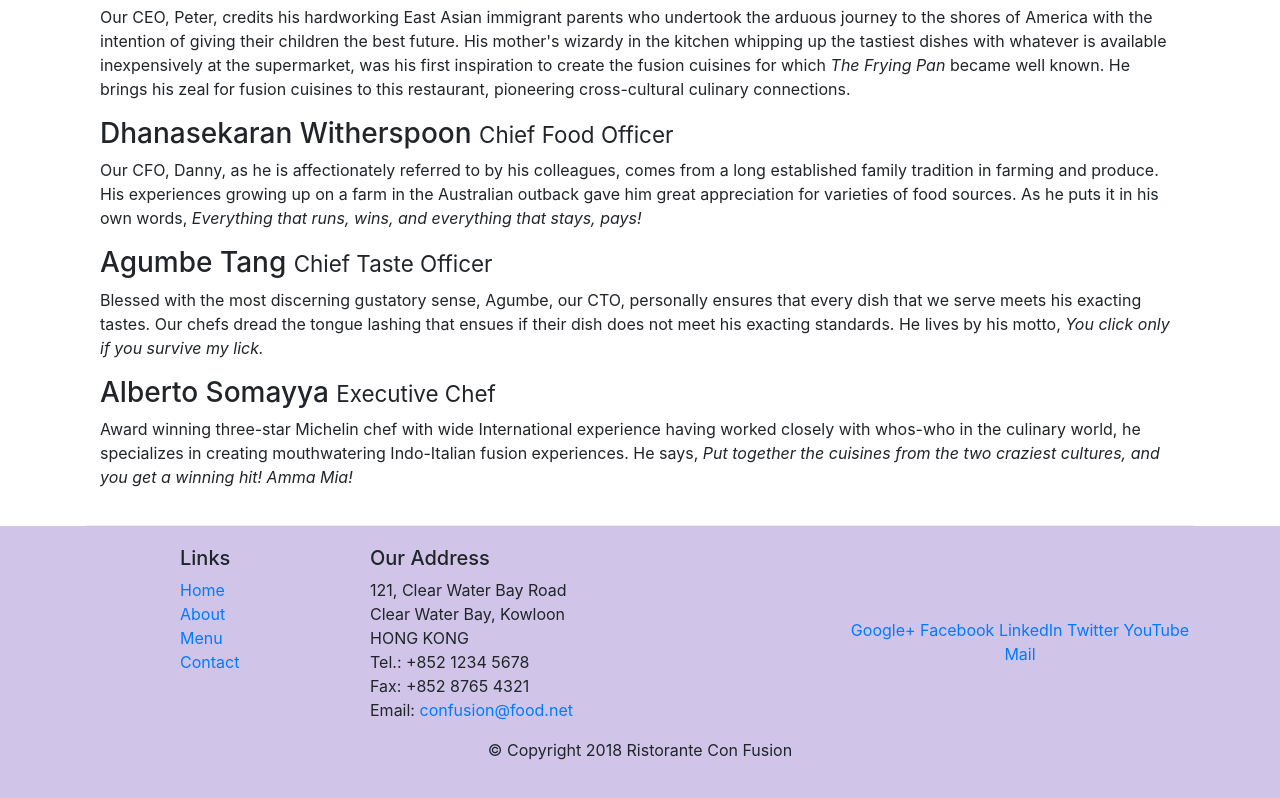
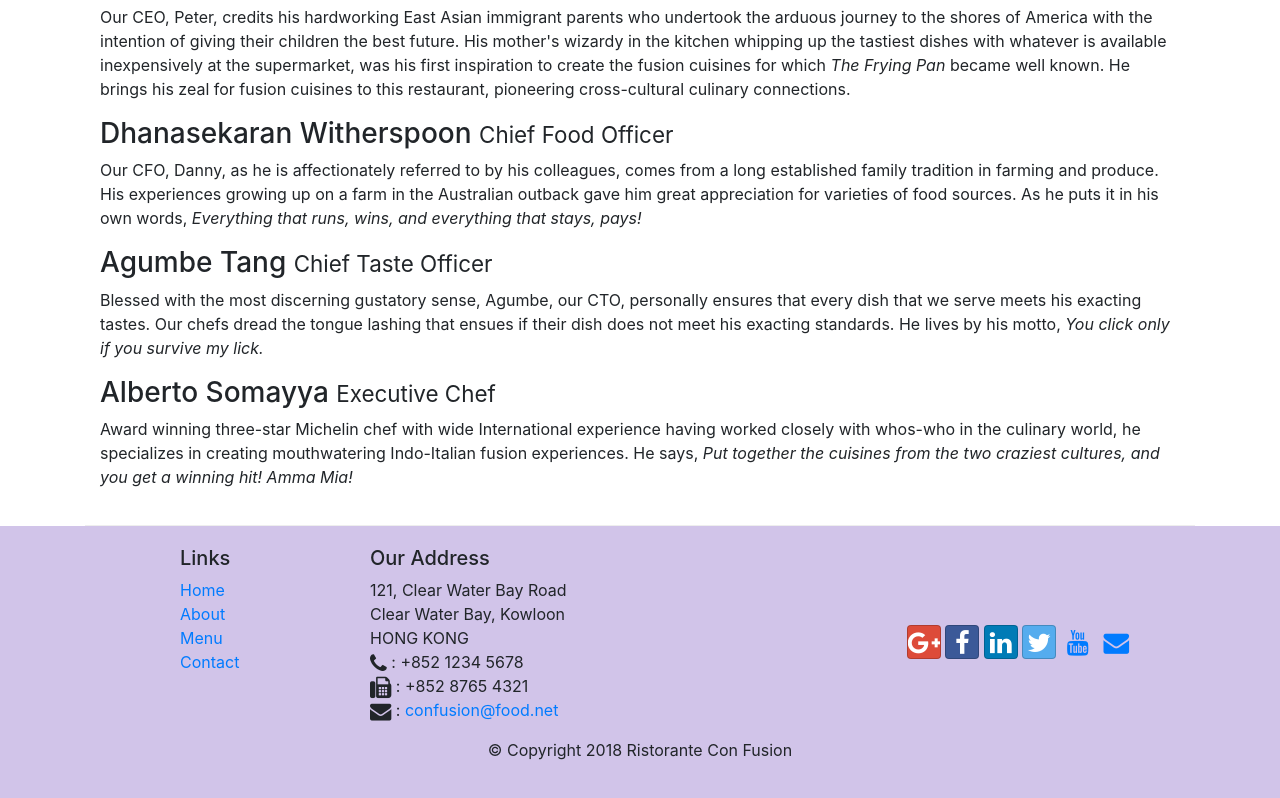
Before and after one commit to ramcalm/Restaurant-Blog, a website: page aboutus.html in a window 1280 px wide. Shown: the part 944-1742 px from the top of the page. Drawn offline with nearby package versions, Linux system fonts and the light colour scheme.

Commit message:
Icon Fonts

```diff
--- a/aboutus.html
+++ b/aboutus.html
@@ -8,6 +8,8 @@
     <meta http-equiv="x-ua-compatible" content="ie=edge">
     <!-- Bootstrap CSS -->
     <link rel="stylesheet" href="node_modules/bootstrap/dist/css/bootstrap.min.css">
+    <link rel="stylesheet"  href="node_modules/font-awesome/css/font-awesome.min.css">
+    <link rel="stylesheet" href="node_modules/bootstrap-social/bootstrap-social.css">
     <link rel="stylesheet" href="CSS/styles.css">
     <title>Ristorante Con Fusion: About Us</title>
 
@@ -22,10 +24,10 @@
             <a class="navbar-brand mr-auto" href="index.html">Ristorante Con Fusion</a>
             <div class="collapse navbar-collapse" id="Navbar">
                 <ul class="navbar-nav mr-auto">
-                    <li class="nav-item"><a class="nav-link" href="index.html">Home</a></li>
-                    <li class="nav-item active"><a class="nav-link" href="aboutus.html">About</a></li>
-                    <li class="nav-item"><a class="nav-link" href="#">Menu</a></li>
-                    <li class="nav-item"><a class="nav-link" href="#">Contact</a></li>
+                    <li class="nav-item active"><a class="nav-link" href="index.html"><span class="fa fa-home fa-lg"></span>&nbsp;Home</a></li>
+                    <li class="nav-item"><a class="nav-link" href="aboutus.html"><span class="fa fa-info fa-lg"></span>&nbsp;About</a></li>
+                    <li class="nav-item"><a class="nav-link" href="#"><span class="fa fa-list fa-lg"></span>&nbsp;Menu</a></li>
+                    <li class="nav-item"><a class="nav-link" href="#"><span class="fa fa-address-card fa-lg"></span>&nbsp;Contact</a></li>
                 </ul>
             </div>
         </div>
@@ -101,19 +103,19 @@
 		              121, Clear Water Bay Road<br>
 		              Clear Water Bay, Kowloon<br>
 		              HONG KONG<br>
-		              Tel.: +852 1234 5678<br>
-		              Fax: +852 8765 4321<br>
-		              Email: <a href="mailto:confusion@food.net">confusion@food.net</a>
+		              <i class="fa fa-phone fa-lg"></i> : +852 1234 5678<br>
+		              <i class="fa fa-fax fa-lg"></i> : +852 8765 4321<br>
+		              <i class="fa fa-envelope fa-lg"></i> : <a href="mailto:confusion@food.net">confusion@food.net</a>
 		           </address>
                 </div>
                 <div class="col-12 col-sm-4 align-self-center">
                     <div class="text-center">
-                        <a href="http://google.com/+">Google+</a>
-                        <a href="http://www.facebook.com/profile.php?id=">Facebook</a>
-                        <a href="http://www.linkedin.com/in/">LinkedIn</a>
-                        <a href="http://twitter.com/">Twitter</a>
-                        <a href="http://youtube.com/">YouTube</a>
-                        <a href="mailto:">Mail</a>
+                        <a class="btn btn-social-icon btn-google" href="http://google.com/+"><i class="fa fa-google-plus fa-lg"></i></a>
+                        <a class="btn btn-social-icon btn-facebook" href="http://www.facebook.com/profile.php?id="><i class="fa fa-facebook fa-lg"></i></a>
+                        <a class="btn btn-social-icon btn-linkedin" href="http://www.linkedin.com/in/"><i class="fa fa-linkedin fa-lg"></i></a>
+                        <a class="btn btn-social-icon btn-twitter" href="http://twitter.com/"><i class="fa fa-twitter fa-lg"></i></a>
+                        <a class="btn btn-social-icon btn-youtube" href="http://youtube.com/"><i class="fa fa-youtube fa-lg"></i></a>
+                        <a class="btn btn-social-icon" href="mailto:"><i class="fa fa-envelope fa-lg"></i></a>
                     </div>
                 </div>
            </div>
--- a/package.json
+++ b/package.json
@@ -15,6 +15,8 @@
   },
   "dependencies": {
     "bootstrap": "^4.0.0",
+    "bootstrap-social": "^5.1.1",
+    "font-awesome": "^4.7.0",
     "jquery": "^3.3.1",
     "popper.js": "^1.12.9"
   }
```
Also changed, not shown: index.html (+15 -13 lines), 1 other file.
